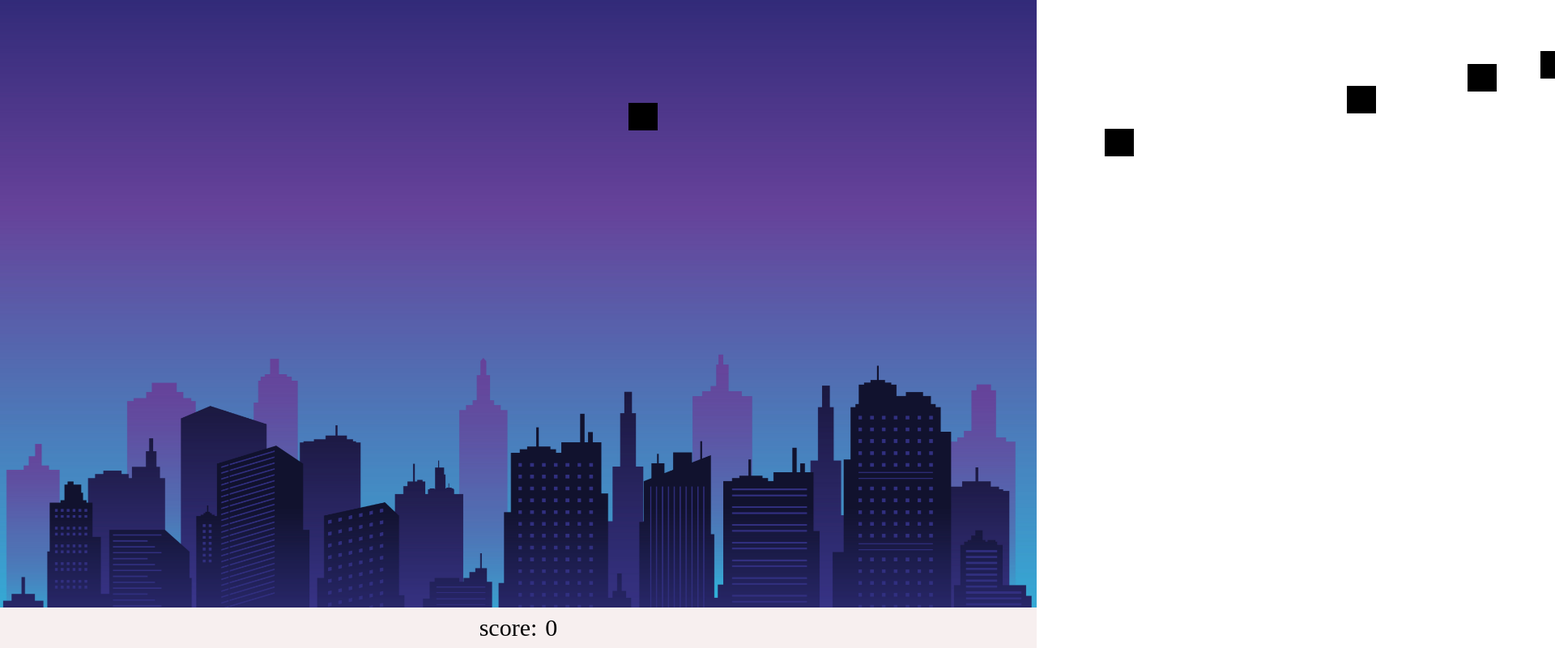
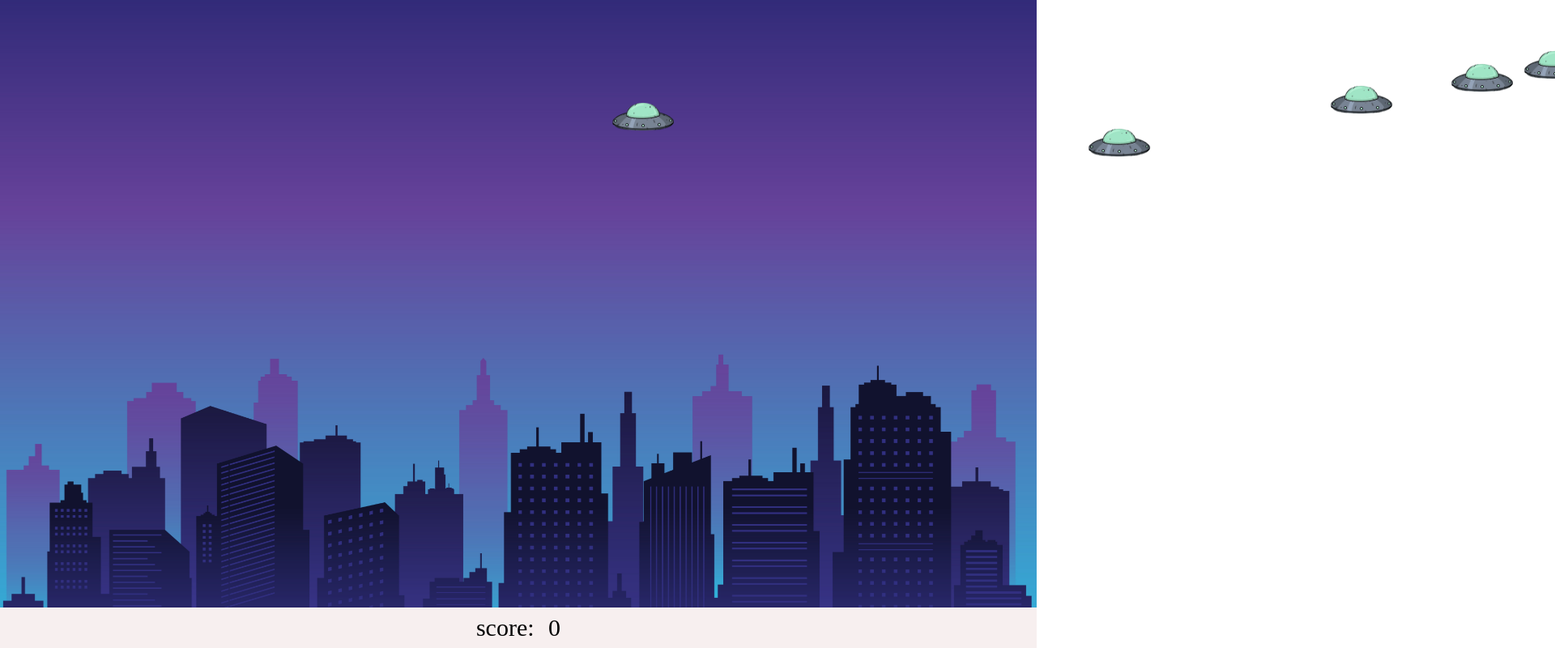
Before and after one commit to Muthuram05/saveearth, a plain HTML site: page index.html in a window 1280 px wide. Shown: the top 800 px of the page at 81% size, 1920 px wide, since content can reach past the window. Drawn offline with Linux system fonts and the light colour scheme.

Commit message:
sound add

```diff
--- a/game.css
+++ b/game.css
@@ -1,7 +1,7 @@
 body{
     margin: 0;
     padding: 0;
-    cursor: url("CURSOR.jpg"),text;
+    cursor: url("bg_ufo.png"),auto;
     overflow: hidden;
 }
 body:before
@@ -51,13 +51,16 @@ input + label
     position: absolute;
     left: -100px;
     z-index: 1;
-    width: 36px;
-    height: 34px;
+    width: 90px;
+    height: 90px;
     display: block;
     z-index: 5;
     transform: translate(-50%,-50%);
-    background: url(uf0_bg.jpg) no-repeat;
-    background-position: -138px 0;
+    background: url(bg_ufo.png) ;
+    background-size: 100%;
+
+
+
 }
 input:checked + label{
     opacity: 0;
@@ -69,25 +72,25 @@ input:checked + label{
 .duck:nth-last-of-type(1){
 
     animation: duckfly 10s linear 1s infinite;
-    cursor: url("CURSOR.jpg"),text;
+    cursor: url(bg_ufo.png),auto;
 
 }
 .duck:nth-last-of-type(2){
 
     animation: duckfly 20s linear 2s infinite;
-    cursor: url("CURSOR.jpg"),text;
+    cursor: url("CURSOR.jpg"),auto;
 
 }
 .duck:nth-last-of-type(3){
 
     animation: duckfly 30s linear 3s infinite;
-    cursor: url("CURSOR.jpg"),text;
+    cursor: url("city.jpg"),text;
 
 }
 .duck:nth-last-of-type(4){
 
     animation: duckfly 40s linear 4s infinite;
-    cursor: url("CURSOR.jpg"),text;
+    cursor: url("city.jpg"),auto;
 
 }
 .duck:nth-last-of-type(5){
--- a/index.html
+++ b/index.html
@@ -2,14 +2,15 @@
 <html>
     <head>
     <title> save earth </title>
-
+    <script src="https://kit.fontawesome.com/a91bf7e582.js" crossorigin="anonymous"></script>
     <link rel="stylesheet" href="game.css">
     </head>
 
 
 
  <body>
-   <audio id="audio1" src="audio2.mpeg" preload="auto"></audio>
+
+   <audio id="audio1" src="bu.mp3" preload="auto"></audio>
 
     <input type="checkbox" id="duck1" onclick="document.getElementById('audio1').play();">
     <label for="duck1" class="duck"></label>
@@ -28,7 +29,8 @@
 
 
 
-    <div class="score"></div>
+    <div class="score">
+    </div>
 
  </body>
 </html>
```
Also changed, not shown: bg_ufo.png (added), uf0_bg.jpg (deleted), 2 other files.
